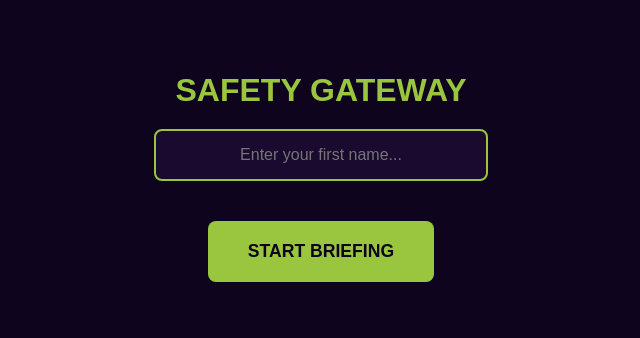
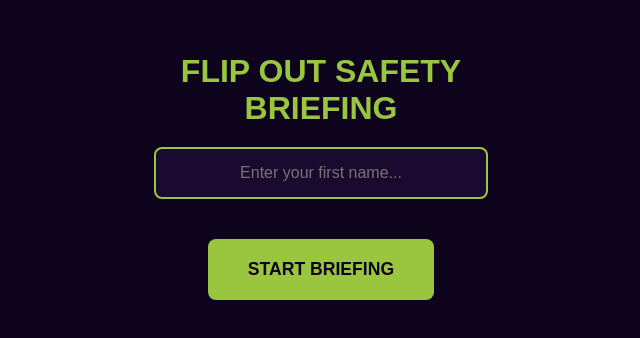
Before and after one commit to FlipOutDerrimut/flipout-safety-gateway, a plain HTML site: page index.html in a window 1280 px wide. Shown: the part 234-572 px from the top of the page, without its empty margins (319-959 px from the left). Drawn offline with Linux system fonts and the light colour scheme; a web font is replaced by a local one.

Commit message:
Update heading for safety briefing page

```diff
--- a/index.html
+++ b/index.html
@@ -89,7 +89,7 @@
 <body>
 
     <div id="lockout-page">
-        <h1>SAFETY GATEWAY</h1>
+        <h1>FLIP OUT SAFETY BRIEFING</h1>
         <input type="text" id="employeeName" placeholder="Enter your first name...">
         <br>
         <button class="btn" onclick="startBriefing()">START BRIEFING</button>
```
